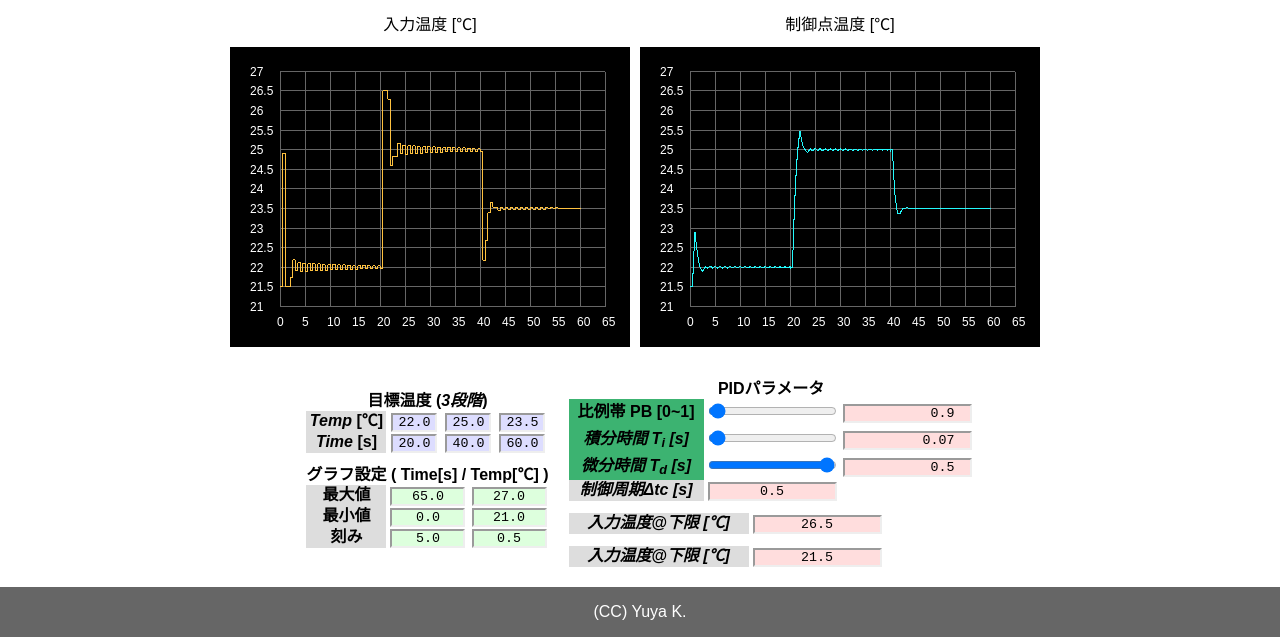
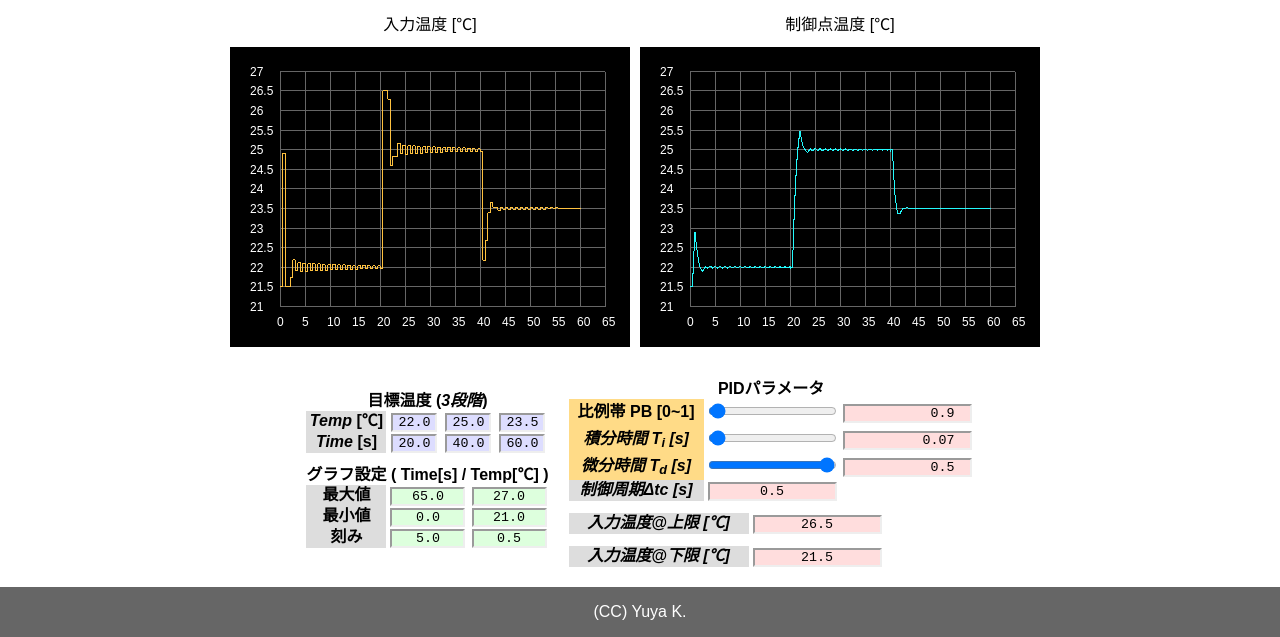
Before and after one commit to uyakit/PID-controller, a plain HTML site: page index.html in a window 1280 px wide. Shown: the part 178-815 px from the top of the page. Drawn offline with Linux system fonts and the light colour scheme.

Commit message:
Initialize

```diff
--- a/index.html
+++ b/index.html
@@ -171,7 +171,7 @@
 								<tbody>
 									<!-- ------------------------------------------------------------------------------------ -->
 									<tr class="params">
-										<td align="center" style="background-color: #3cb371;" width="135px"><strong>比例帯 PB [0~1]</strong></td>
+										<td align="center" style="background-color: #ffdb87;" width="135px"><strong>比例帯 PB [0~1]</strong></td>
 
 										<td align="center">
 											<div class="params" width="100%">
@@ -187,7 +187,7 @@
 									</tr>
 									<!-- ------------------------------------------------------------------------------------ -->
 									<tr class="params">
-										<td align="center" style="background-color: #3cb371;" width="135px"><strong><i>積分時間 T<sub>i</sub> [s]</i></strong></td>
+										<td align="center" style="background-color: #ffdb87;" width="135px"><strong><i>積分時間 T<sub>i</sub> [s]</i></strong></td>
 
 										<td align="center">
 											<div class="params" width="100%">
@@ -203,7 +203,7 @@
 									</tr>
 									<!-- ------------------------------------------------------------------------------------ -->
 									<tr class="params">
-										<td align="center" style="background-color: #3cb371;" width="135px"><strong><i>微分時間 T<sub>d</sub> [s]</i></strong></td>
+										<td align="center" style="background-color: #ffdb87;" width="135px"><strong><i>微分時間 T<sub>d</sub> [s]</i></strong></td>
 
 										<td align="center">
 											<div class="params" width="100%">
@@ -219,8 +219,8 @@
 									</tr>
 									<!-- ------------------------------------------------------------------------------------ -->
 									<tr>
-										<td align="center" style="background-color: #dddddd;">
-											<strong><i> 制御周期Δtc [s] </i></strong>
+										<td align="center" style="background-color: #dddddd;" width="135px"><strong><i>制御周期Δtc [s]</i></strong></td>
+											<strong><i>  </i></strong>
 										</td>
 										<td align="center">
 											<input type="text" class="pid" name="PID_dt" value="0.5">
@@ -235,9 +235,7 @@
 							<table rules="groups" style="margin-top: 12px;">
 								<tbody>
 									<tr>
-										<td align="center" style="background-color: #dddddd; width: 180px;">
-											<strong><i>入力温度@下限 [℃]</i></strong>
-										</td>
+										<td align="center" style="background-color: #dddddd;" width="180px"><strong><i>入力温度@上限 [℃]</i></strong></td>
 										<td align="center">
 											<input type="text" class="pid" name="TEMP_input_limU" value="26.5">
 										</td>
@@ -248,9 +246,7 @@
 							<table rules="groups" style="margin-top: 12px;">
 								<tbody>
 									<tr>
-										<td align="center" style="background-color: #dddddd; width: 180px;">
-											<strong><i>入力温度@下限 [℃]</i></strong>
-										</td>
+										<td align="center" style="background-color: #dddddd;" width="180px"><strong><i>入力温度@下限 [℃]</i></strong></td>
 										<td align="center">
 											<input type="text" class="pid" name="TEMP_input_limL" value="21.5">
 										</td>
```
